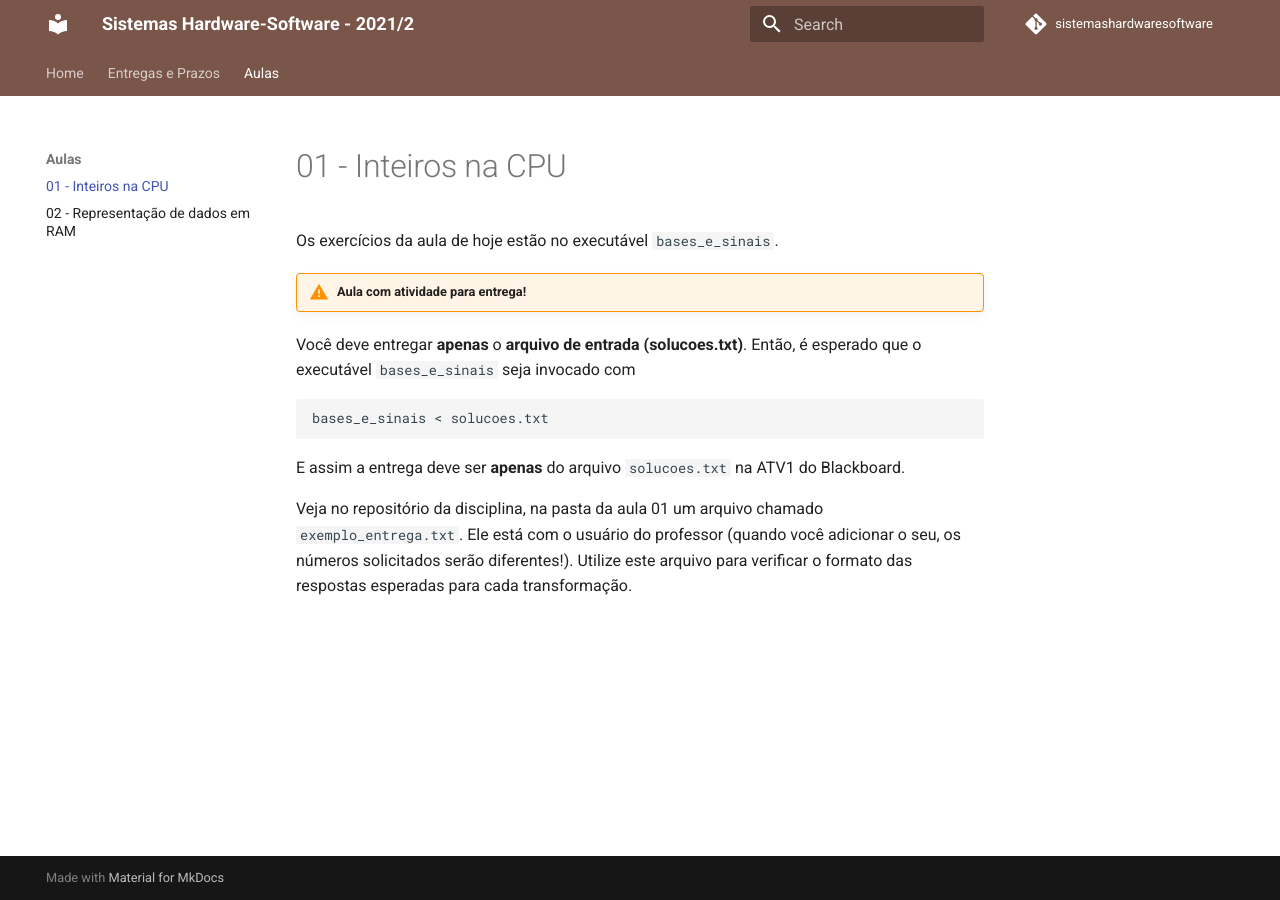
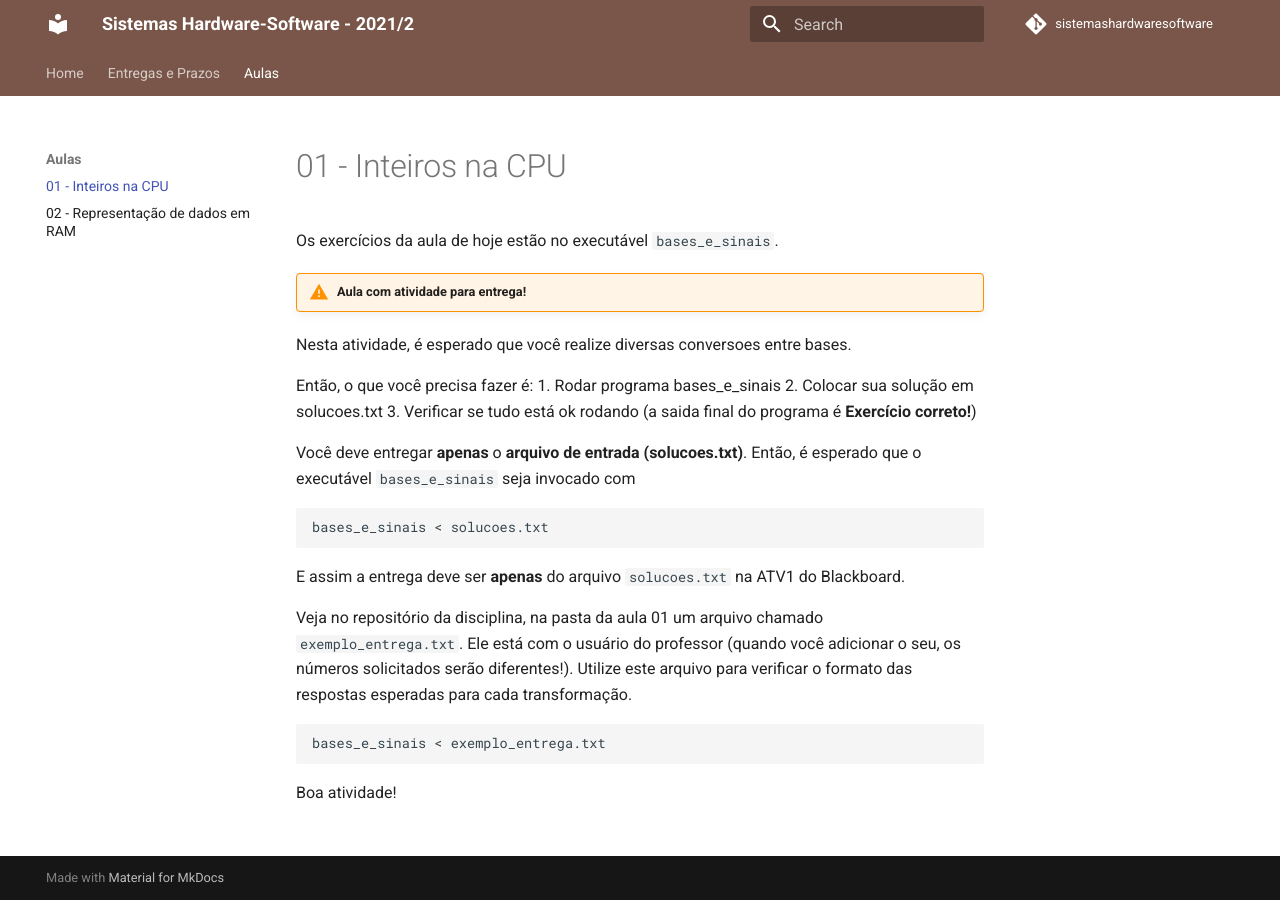
Before and after one commit to Insper/SistemasHardwareSoftware, an MkDocs documentation site: the page built from material/aulas/01-inteiros/index.md, in a window 1280 px wide. Built offline with MkDocs 1.6.1 and Material for MkDocs 9.7.7, drawn with Linux system fonts in a browser that asks for light colours; nearby versions of some CDN libraries; comment, search, counter and statistics services are not loaded.

Commit message:
update aula 01

````diff
--- a/material/aulas/01-inteiros/index.md
+++ b/material/aulas/01-inteiros/index.md
@@ -3,6 +3,13 @@
 Os exercícios da aula de hoje estão no executável `bases_e_sinais`.
 
 !!! warning "Aula com atividade para entrega!"
+
+Nesta atividade, é esperado que você realize diversas conversoes entre bases.
+
+Então, o que você precisa fazer é:
+1. Rodar programa bases_e_sinais
+2. Colocar sua solução em solucoes.txt
+3. Verificar se tudo está ok rodando (a saida final do programa é **Exercício correto!**)
 
 Você deve entregar **apenas** o **arquivo de entrada (solucoes.txt)**. Então, é esperado que o executável `bases_e_sinais` seja invocado com
 
@@ -13,3 +20,9 @@ bases_e_sinais < solucoes.txt
 E assim a entrega deve ser **apenas** do arquivo `solucoes.txt` na ATV1 do Blackboard.
 
 Veja no repositório da disciplina, na pasta da aula 01 um arquivo chamado `exemplo_entrega.txt`. Ele está com o usuário do professor (quando você adicionar o seu, os números solicitados serão diferentes!). Utilize este arquivo para verificar o formato das respostas esperadas para cada transformação.
+
+```
+bases_e_sinais < exemplo_entrega.txt
+```
+
+Boa atividade!
````
